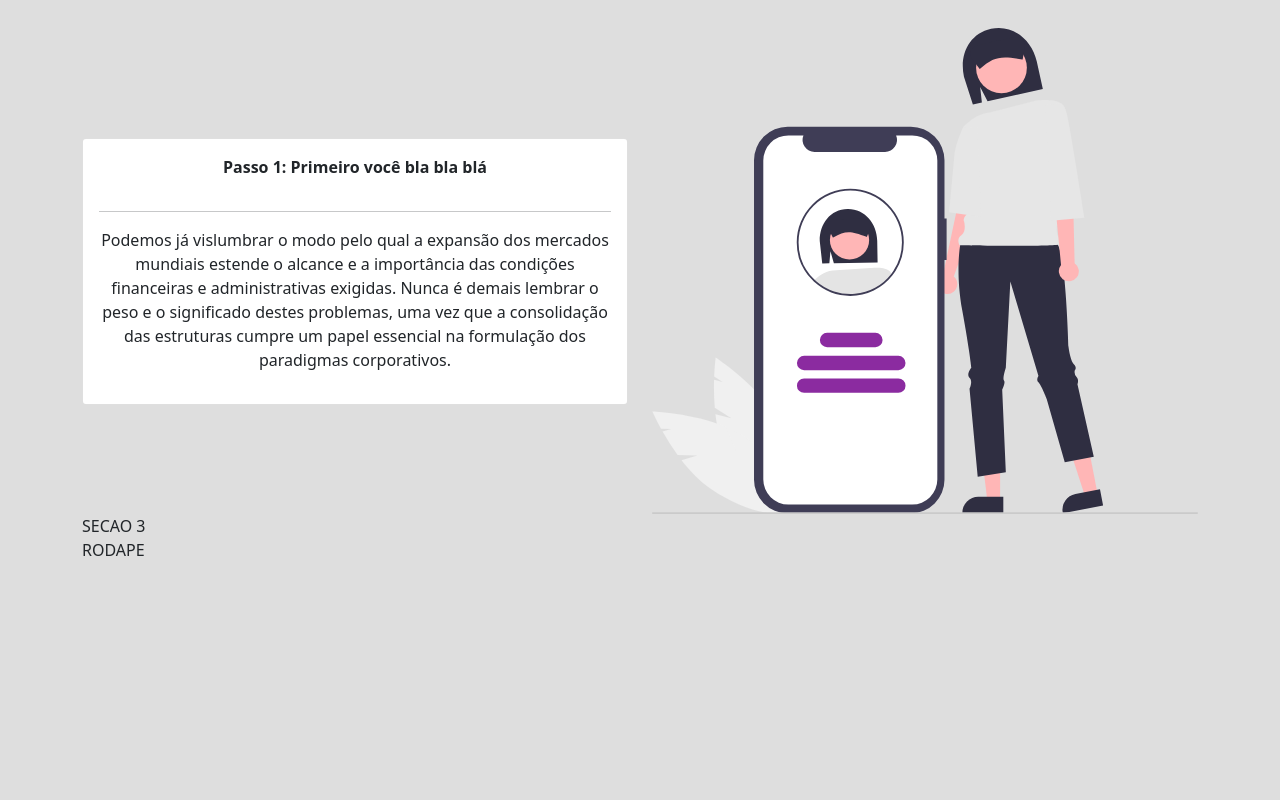
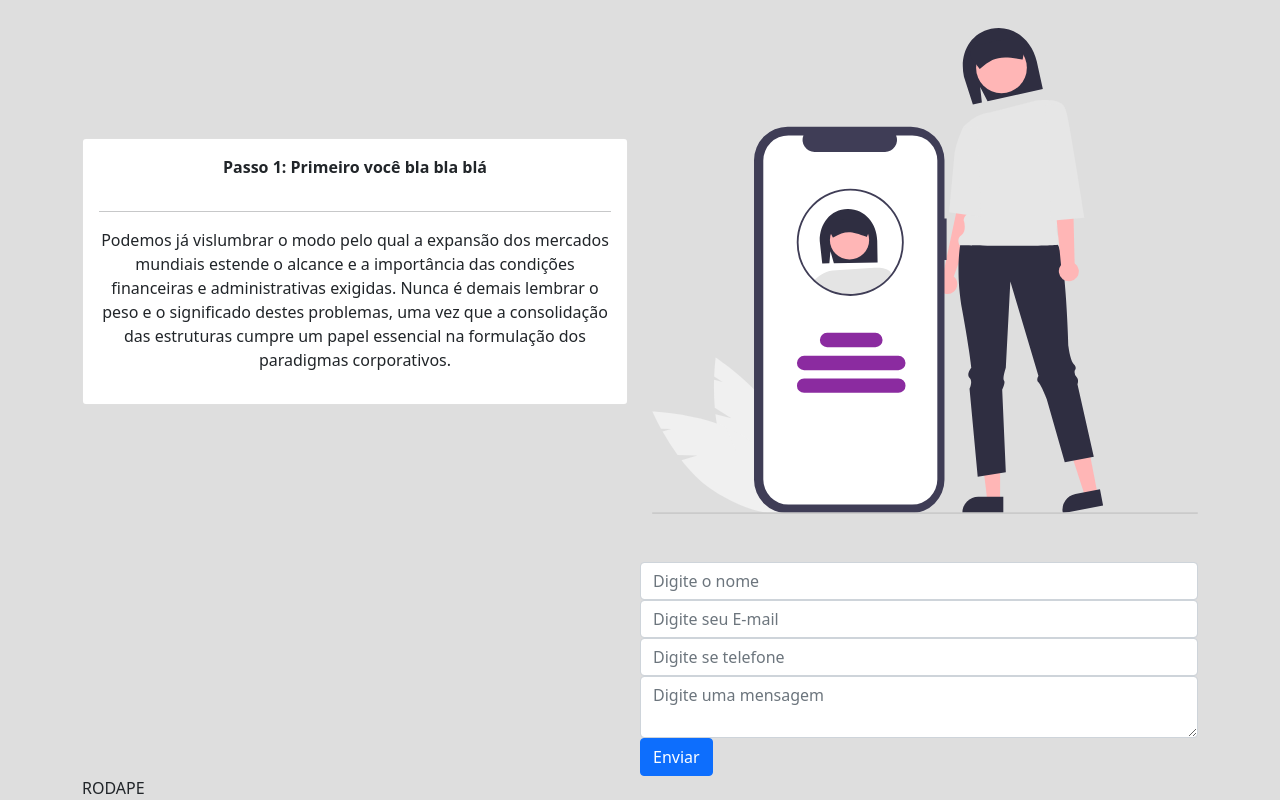
Before and after one commit to iwtrainingbr/site-front-10, a plain HTML site: page index.html in a window 1280 px wide. Shown: the part 1763-2563 px from the top of the page. Before the commit the page ends 2325 px from the top, so only its background shows below. Drawn offline with nearby package versions, Linux system fonts and the light colour scheme.

Commit message:
criei um formulario de contato

```diff
--- a/index.html
+++ b/index.html
@@ -124,8 +124,17 @@
       </div>
     </section>
 
-    <section>
-      SECAO 3
+    <section class"row mt-5">
+      <div class="col-md-6 offset-6 mt-5">
+        <input type="text" class="form-control" placeholder="Digite o nome" name="" value="">
+        <input type="text" class="form-control" placeholder="Digite seu E-mail" name="" value="">
+        <input type="text" class="form-control" placeholder="Digite se telefone" name="" value="">
+        <textarea class="form-control" id="msg" placeholder="Digite uma mensagem"></textarea>
+
+        <button class="btn btn-primary" type="" name="enviar">Enviar</button>
+
+
+      </div>
     </section>
 
     <footer>
```
